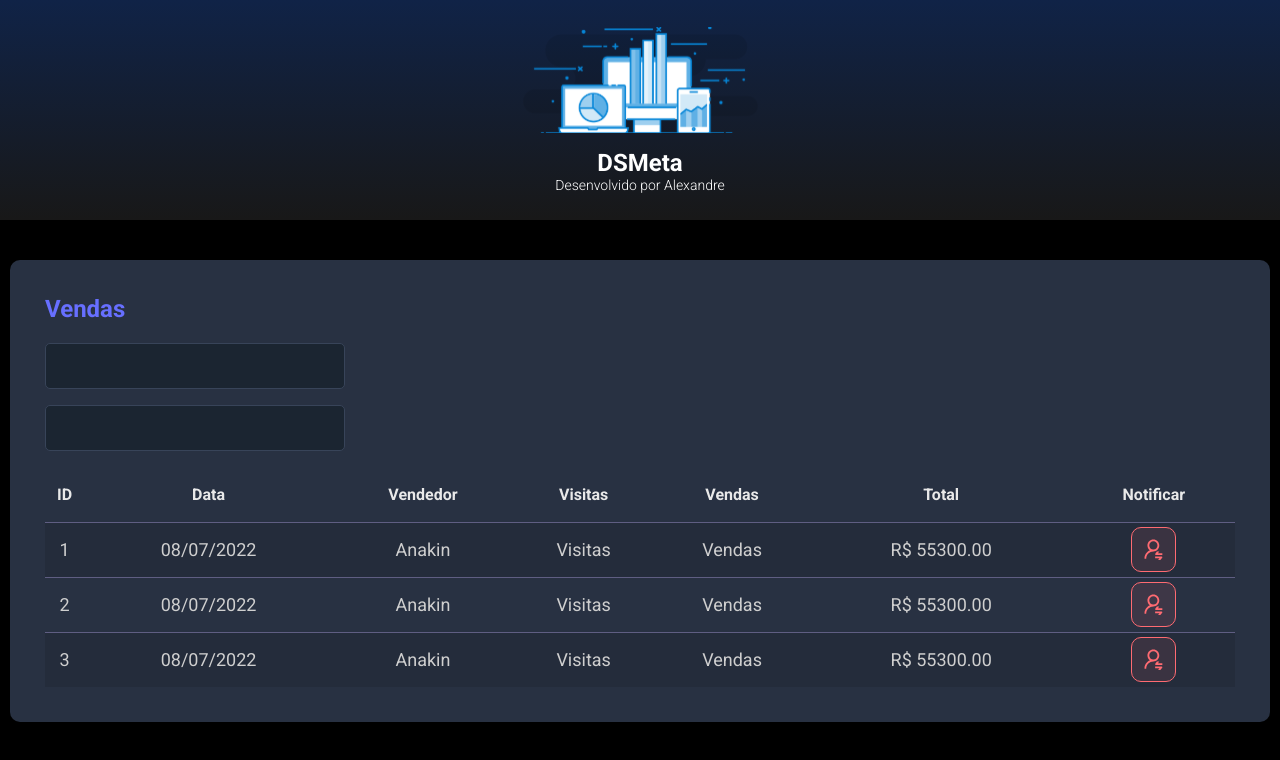
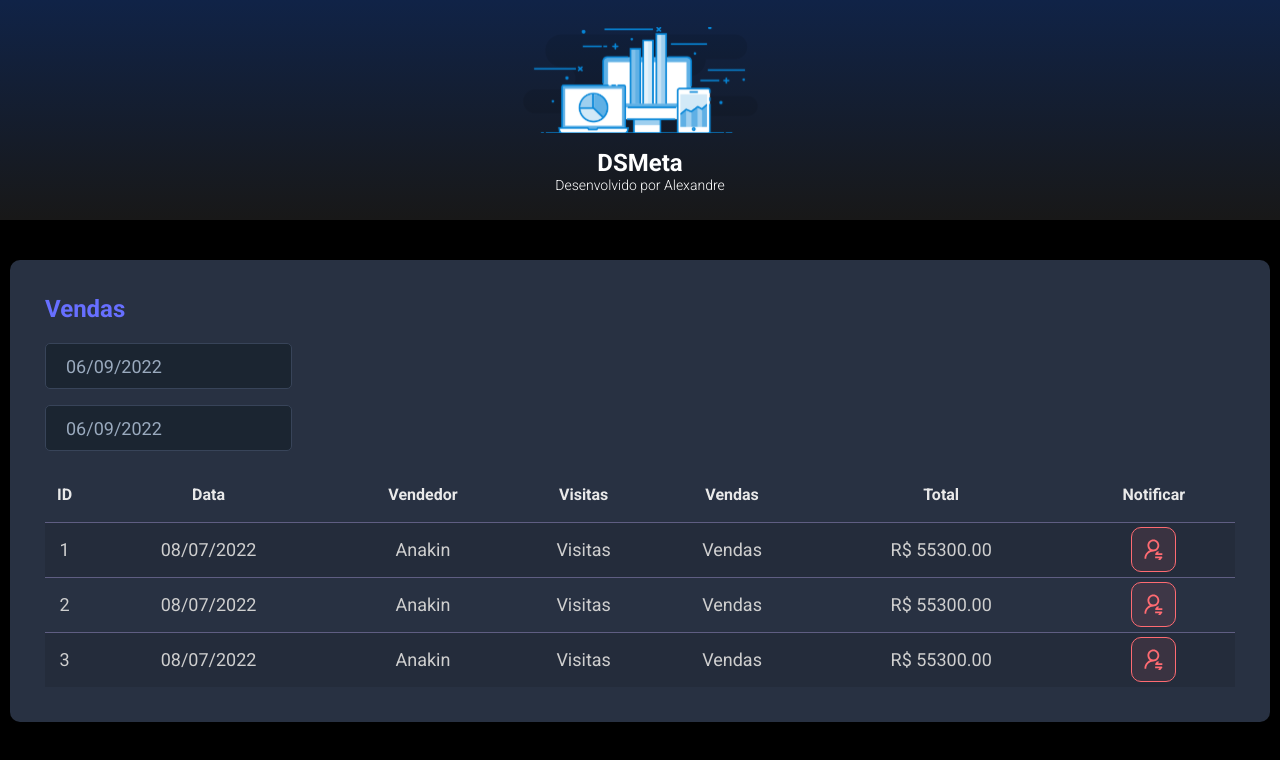
Before and after one commit to alex241262/dsmeta, a React (Vite) app in the folder frontend/: page / in a window 1280 px wide. Shown: the top 760 px of the page. Built offline with nearby package versions, Linux system fonts and the light colour scheme.

Commit message:
selecionador de data

```diff
--- a/frontend/package.json
+++ b/frontend/package.json
@@ -9,7 +9,9 @@
     "preview": "vite preview"
   },
   "dependencies": {
+    "@types/react-datepicker": "4.4.2",
     "react": "^18.2.0",
+    "react-datepicker": "4.8.0",
     "react-dom": "^18.2.0"
   },
   "devDependencies": {
--- a/frontend/src/componentes/SalesCard/index.tsx
+++ b/frontend/src/componentes/SalesCard/index.tsx
@@ -1,3 +1,5 @@
+import DatePicker from "react-datepicker";
+import "react-datepicker/dist/react-datepicker.css";
 import NotificationButton from '../NotificationButton'
 import './styles.css'
 
@@ -7,8 +9,18 @@
         <div className="dsmeta-card">
             <h2>Vendas</h2>
             <div>
-                <div className="dsmeta-form-control-container"><input className="dsmeta-form-control" type="text" /></div>
-                <div className="dsmeta-form-control-container"><input className="dsmeta-form-control" type="text" /></div>
+                <div className="dsmeta-form-control-container"><DatePicker
+                    selected={new Date()}
+                    onChange={(date: Date) => { }}
+                    className="dsmeta-form-control"
+                    dateFormat="dd/MM/yyyy"
+                /></div>
+                <div className="dsmeta-form-control-container"><DatePicker
+                    selected={new Date()}
+                    onChange={(date: Date) => { }}
+                    className="dsmeta-form-control"
+                    dateFormat="dd/MM/yyyy"
+                /></div>
             </div>
             <div>
                 <table className="dsmeta-sales-table">
```
Also changed, not shown: 1 other file (tests, documents, lock files or other folders).
